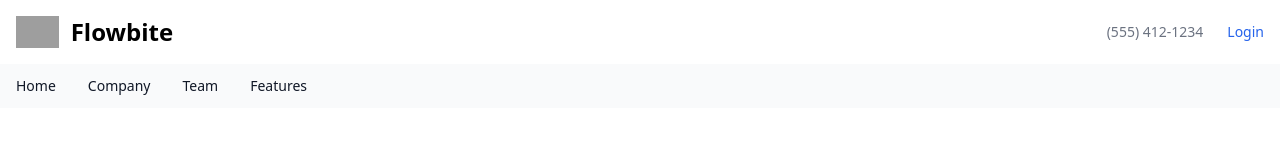
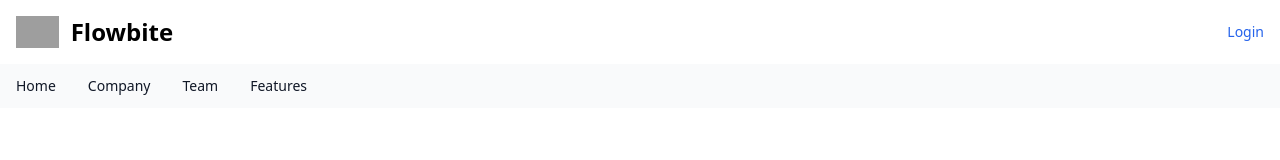
Before and after one commit to putrafir/toko-online-putstore, a Next.js app: page / in a window 1280 px wide. Shown: the top 160 px of the page. Built offline with nearby package versions, Linux system fonts and the light colour scheme; no server answers; grey boxes are pictures that could not be loaded.

Commit message:
Fix: navbar

```diff
--- a/src/components/layouts/Navbar/Navbar.module.tsx
+++ b/src/components/layouts/Navbar/Navbar.module.tsx
@@ -24,7 +24,7 @@ const Navbar = () => {
               href="tel:5541251234"
               className="text-sm  text-gray-500 dark:text-white hover:underline"
             >
-              (555) 412-1234
+              {data?.user?.email}
             </a>
             <a
               href="#"
--- a/src/pages/index.tsx
+++ b/src/pages/index.tsx
@@ -6,7 +6,6 @@ const inter = Inter({ subsets: ["latin"] });
 
 export default function Home() {
   const { data } = useSession();
-  console.log(data);
 
   return (
     <main
```
